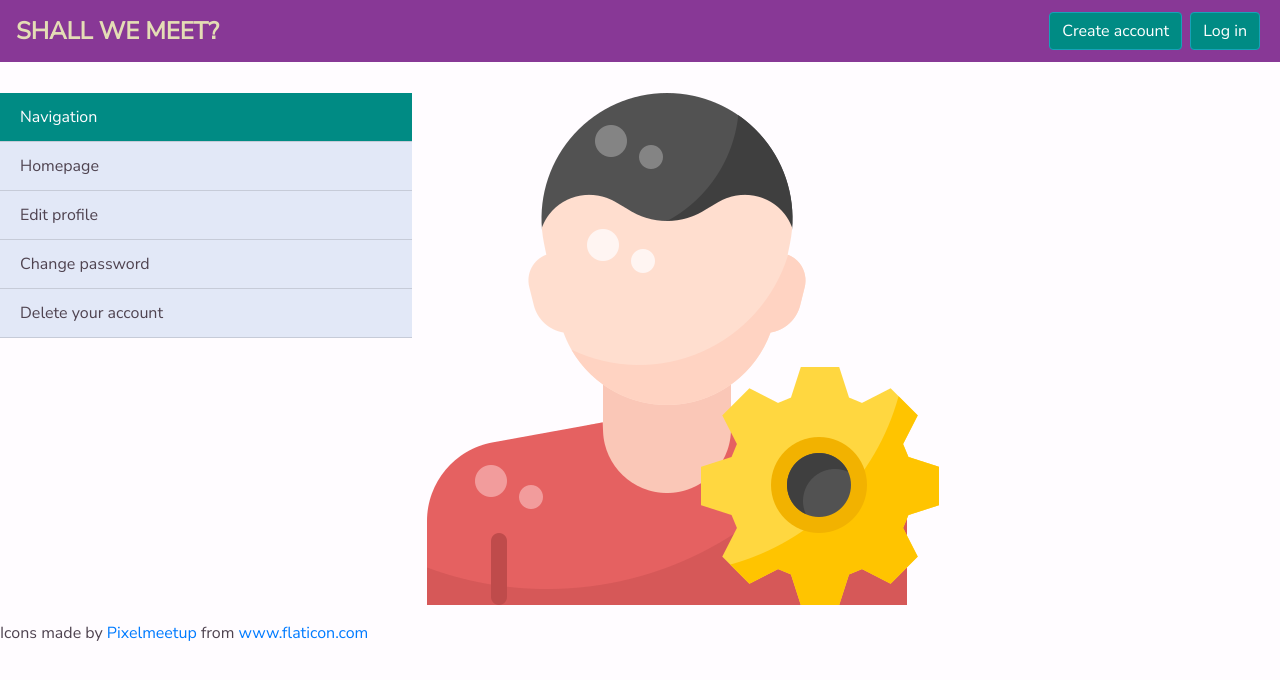
After one commit to ZuzannaP/shall_we_meet_app, a Django app: page /account/settings in a window 1280 px wide. The commit adds this page. Shown: the top 680 px of the page. Run offline with Django 3.2, Linux system fonts and the light colour scheme; some libraries are stand-ins or nearby versions.

Commit message:
added account_settings view

```diff
--- /dev/null
+++ b/shall_we_meet/perfect_slot/templates/account_settings_tmp.html
@@ -0,0 +1,24 @@
+{% extends 'base.html' %}
+
+{% load static %}
+
+{% load crispy_forms_tags %}
+
+{% block content %}
+    <div class="d-flex">
+
+        <div class="list-group list-group-flush col-md-4 justify-content">
+               <li class="list-group-item  ">Navigation</li>
+            <a href="{% url 'homepage' %}"
+               class="list-group-item list-group-item-dark list-group-item-action ">Homepage</a>
+            <a href="{% url 'edit_personal_info' %}"
+               class="list-group-item list-group-item-dark list-group-item-action ">Edit profile</a>
+             <a href="{% url 'password_change' %}"
+               class="list-group-item list-group-item-dark list-group-item-action ">Change password</a>
+            <a href="{% url 'delete_account' %}" class="list-group-item list-group-item-dark list-group-item-action">Delete your account</a>
+        </div>
+
+
+<p><img src="{% static "img/setting.png" %}" alt="Settings_icon"></p>
+    </div>
+{% endblock %}
--- a/shall_we_meet/perfect_slot/templates/base.html
+++ b/shall_we_meet/perfect_slot/templates/base.html
@@ -21,7 +21,7 @@
         <div class="collapse navbar-collapse" id="navbarNavAltMarkup">
             <ul class="nav navbar-nav ml-auto"  >
                 {% if request.user.is_authenticated %}
-                <a class="nav-item nav-link"  href="{% url "homepage" %}">Create new meeting</a>
+                <a class="nav-item nav-link"  href="{% url "create_event" %}">Create new meeting</a>
                 <a class="nav-item nav-link" href="{% url "homepage" %}">Manage meetings</a>
                 <a class="nav-item nav-link" href="{% url "homepage" %}">Invite friends to join</a>
                 <div class="nav-item dropdown navbar-dark navbar-nav navbar-brand:hover">
@@ -29,7 +29,7 @@
                         {{ request.user.username }}
                     </a>
                     <div class="dropdown-menu dropdown-menu-right" aria-labelledby="navbarDropdown" >
-                        <a class="dropdown-item"  href="{% url "edit_personal_info" %}">Account settings</a>
+                        <a class="dropdown-item"  href="{% url "account_settings" %}">Account settings</a>
                         <a class="dropdown-item" href="{% url "logout" %}">Log out</a>
                     </div>
                 {% elif not request.user.is_authenticated %}
@@ -40,7 +40,7 @@
       </div>
     </nav>
 
-<div class="container-fluid col-md-8">
+<div class="container-fluid col-md-6">
     {% for message in messages %}
         <div class="alert {{ message.tags }} alert-dismissible" role="alert">
             <button type="button" class="close" data-dismiss="alert" aria-label="Close">
@@ -53,8 +53,13 @@
 
         {% block content %} {% endblock %}
 
+
     <script src="https://code.jquery.com/jquery-3.3.1.slim.min.js" integrity="sha384-q8i/X+965DzO0rT7abK41JStQIAqVgRVzpbzo5smXKp4YfRvH+8abtTE1Pi6jizo" crossorigin="anonymous"></script>
     <script src="https://cdnjs.cloudflare.com/ajax/libs/popper.js/1.14.3/umd/popper.min.js" integrity="sha384-ZMP7rVo3mIykV+2+9J3UJ46jBk0WLaUAdn689aCwoqbBJiSnjAK/l8WvCWPIPm49" crossorigin="anonymous"></script>
     <script src="https://stackpath.bootstrapcdn.com/bootstrap/4.1.3/js/bootstrap.min.js" integrity="sha384-ChfqqxuZUCnJSK3+MXmPNIyE6ZbWh2IMqE241rYiqJxyMiZ6OW/JmZQ5stwEULTy" crossorigin="anonymous"></script>
 </body>
+<footer>
+Icons made by <a href="https://www.flaticon.com/authors/pixelmeetup" title="Pixelmeetup">Pixelmeetup</a> from <a href="https://www.flaticon.com/" title="Flaticon"> www.flaticon.com</a>
+
+</footer>
 </html>
--- a/shall_we_meet/perfect_slot/templates/login.html
+++ b/shall_we_meet/perfect_slot/templates/login.html
@@ -4,7 +4,7 @@
 
 {% block content %}
 
-    <div class="container-fluid col-md-6">
+    <div class="container-fluid col-md-3">
     <h1>Logging in</h1>
 
     <form action="{% url 'login' %}" method="post">
--- a/shall_we_meet/perfect_slot/templates/logout.html
+++ b/shall_we_meet/perfect_slot/templates/logout.html
@@ -4,7 +4,7 @@
 
 {% block content %}
 
-    <div class="container-fluid col-md-6">
+    <div class="container-fluid col-md-3">
     <h1>Logging out</h1>
     {% if my_verdict %}
         {{ my_verdict }}
--- a/shall_we_meet/perfect_slot/templates/password_change_done.html
+++ b/shall_we_meet/perfect_slot/templates/password_change_done.html
@@ -4,7 +4,7 @@
 
 {% block content %}
 
-    <div class="container-fluid col-md-6">
+    <div class="container-fluid col-md-4">
     <h1>Success!</h1>
         <p>Your password has been succesfully changed.</p>
     </div>
--- a/shall_we_meet/perfect_slot/templates/signup.html
+++ b/shall_we_meet/perfect_slot/templates/signup.html
@@ -4,7 +4,7 @@
 
 {% block content %}
 
-    <div class="container-fluid col-md-6">
+    <div class="container-fluid col-md-5">
     <h1>Sign up</h1>
 
 {#        Usuń to, jeśli nie będzie apki geolokalizacyjnej. Wtedy w ogóle z bazy trzeba usunąć pola na adresy ludzi#}
@@ -19,4 +19,5 @@
     </form>
     </div>
 
+
 {% endblock %}
--- a/shall_we_meet/perfect_slot/views.py
+++ b/shall_we_meet/perfect_slot/views.py
@@ -50,7 +50,10 @@ class LogoutView(View):
         return render(request, "logout.html", ctx)
 
 
-# dodaj powitalny message
+class AccountSettingsView(View):
+    def get(self, request):
+        return render(request, "account_settings_tmp.html")
+
 class SignUpView(SuccessMessageMixin, CreateView,):
     form_class = CustomUserCreationForm
     success_url = reverse_lazy('login')
@@ -85,3 +88,19 @@ class CustomPasswordChangeView(LoginRequiredMixin, PasswordChangeView):
 
 class CustomPasswordChangeDoneView(LoginRequiredMixin, PasswordChangeDoneView):
     template_name = 'password_change_done.html'
+
+
+## EVENT ADMINISTRATION ##
+
+
+class CreateEventView(LoginRequiredMixin, SuccessMessageMixin, View):
+    def get(self, request):
+        return render(request, "create_event_tmp.html")
+
+
+class EditEventView(LoginRequiredMixin, SuccessMessageMixin, View):
+    pass
+
+
+class DeleteEventView(LoginRequiredMixin, SuccessMessageMixin, DeleteView):
+    pass
--- a/shall_we_meet/shall_we_meet/urls.py
+++ b/shall_we_meet/shall_we_meet/urls.py
@@ -16,17 +16,18 @@ Including another URLconf
 from django.contrib import admin, auth
 from django.urls import path
 from perfect_slot.views import homepage, LoginView, LogoutView, SignUpView, EditPersonalInfoView, DeleteAccountView, \
-    CustomPasswordChangeView, CustomPasswordChangeDoneView
+    CustomPasswordChangeView, CustomPasswordChangeDoneView, CreateEventView, AccountSettingsView
 
 urlpatterns = [
     path('admin/', admin.site.urls),
     path("", homepage, name="homepage"),
     path("login/", LoginView.as_view(), name="login"),
     path("logout/", LogoutView.as_view(), name="logout"),
-    path('create_account/', SignUpView.as_view(), name='signup'),
-    path('edit_account/', EditPersonalInfoView.as_view(), name="edit_personal_info"),
-    path('delete_account/', DeleteAccountView.as_view(), name="delete_account"),
-    path('password_change/', CustomPasswordChangeView.as_view(),  name='password_change'),
-    path('password_change/done/', CustomPasswordChangeDoneView.as_view(), name='password_change_done')
-
+    path('account/settings', AccountSettingsView.as_view(), name='account_settings'),
+    path('account/create', SignUpView.as_view(), name='signup'),
+    path('account/edit', EditPersonalInfoView.as_view(), name="edit_personal_info"),
+    path('account/delete/', DeleteAccountView.as_view(), name="delete_account"),
+    path('password/change/', CustomPasswordChangeView.as_view(),  name='password_change'),
+    path('password/change_done/', CustomPasswordChangeDoneView.as_view(), name='password_change_done'),
+    path("event/create", CreateEventView.as_view(), name="create_event")
 ]
```
Also changed, not shown: shall_we_meet/perfect_slot/templates/account_confirm_delete.html (+8 -7 lines), shall_we_meet/perfect_slot/templates/create_event_tmp.html (added, +21 -0 lines), shall_we_meet/perfect_slot/templates/edit_personal_info.html (+4 -3 lines), shall_we_meet/perfect_slot/templates/homepage.html (+7 -5 lines), shall_we_meet/perfect_slot/templates/password_change.html (+20 -8 lines), shall_we_meet/perfect_slot/static/img/setting.png (added).
